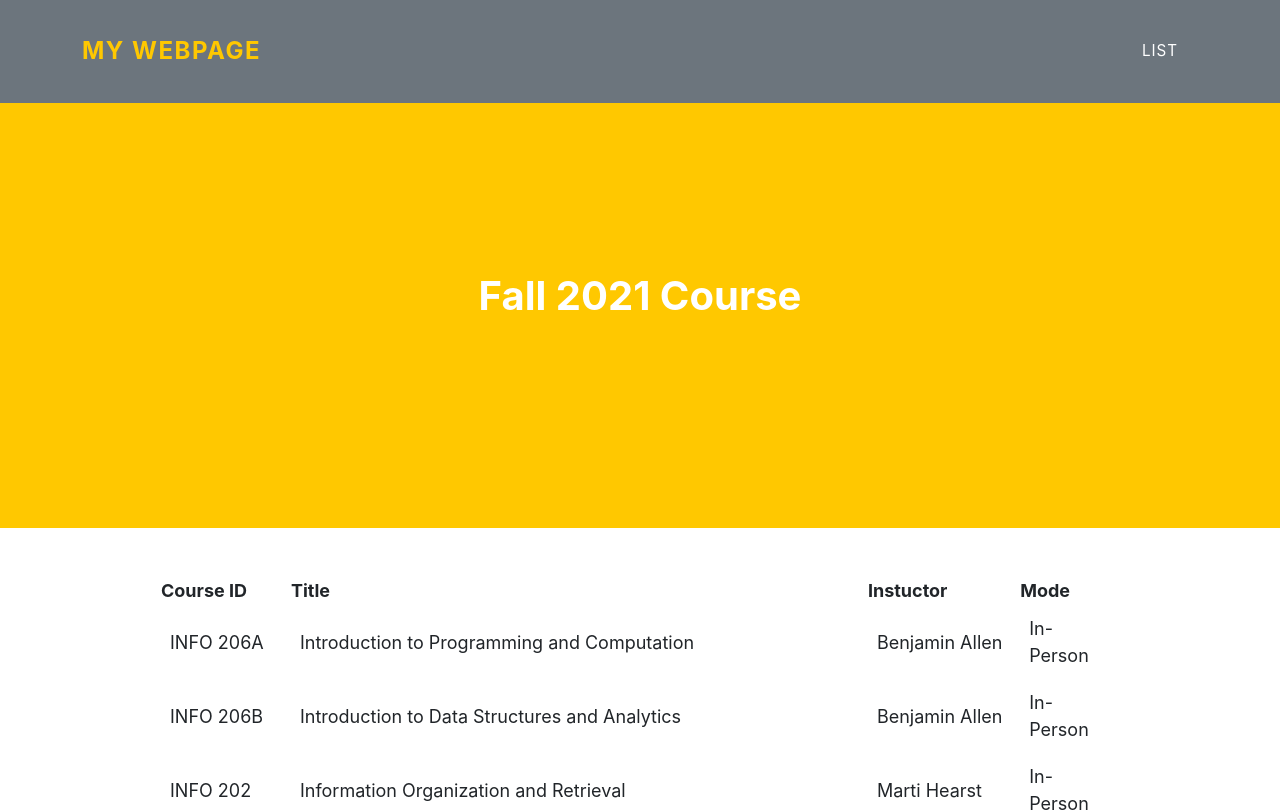
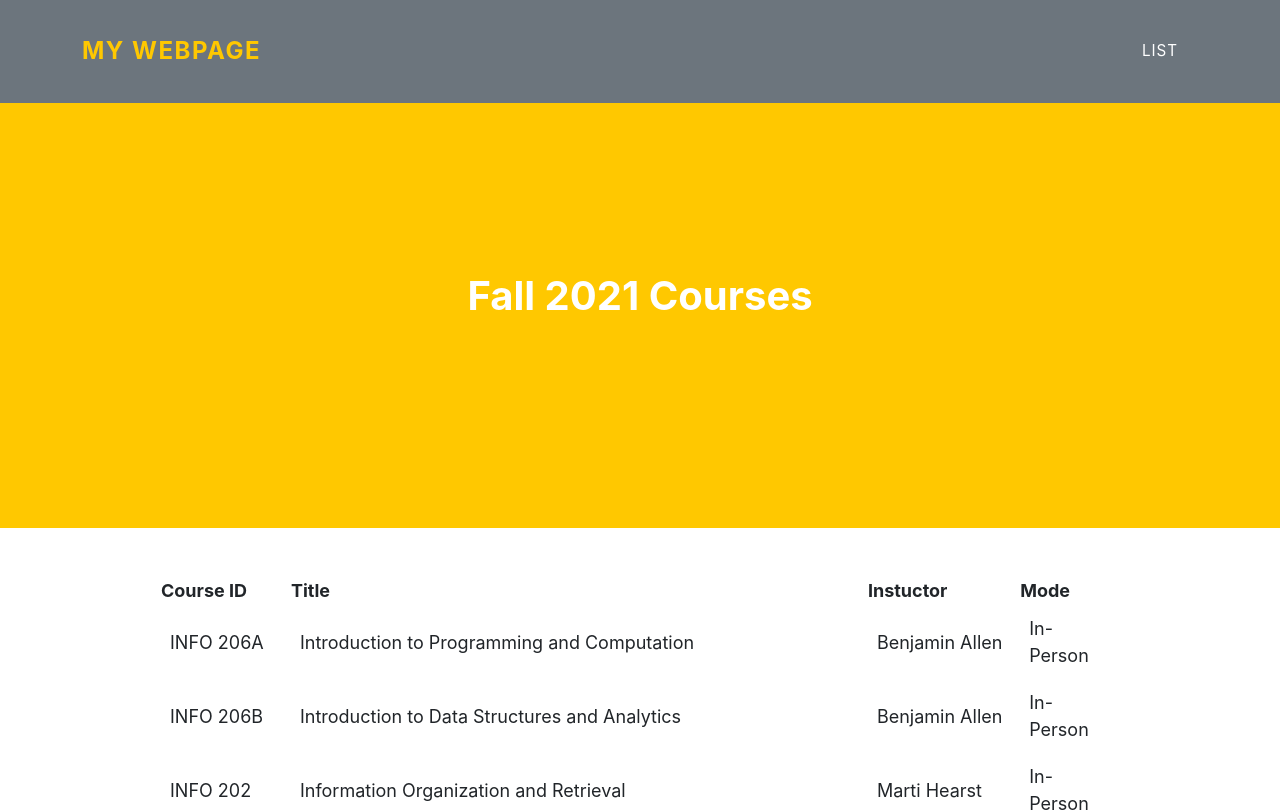
Before and after one commit to najayi/najayi.github.io, a plain HTML site: page list.html in a window 1280 px wide. Shown: the top 812 px of the page. Drawn offline with Linux system fonts and the light colour scheme.

Commit message:
update list.html

```diff
--- a/list.html
+++ b/list.html
@@ -20,7 +20,7 @@
         </nav>
         <!--This code creates the middle section of the webpage-->
         <header class="masthead bg-primary text-white text-center">
-            <h1>Fall 2021 Course</h1>
+            <h1>Fall 2021 Courses</h1>
         </header>
         <!--Here is where the table will be loaded in.  The actual table will be loaded in JavaScript.-->
         <center>
```
